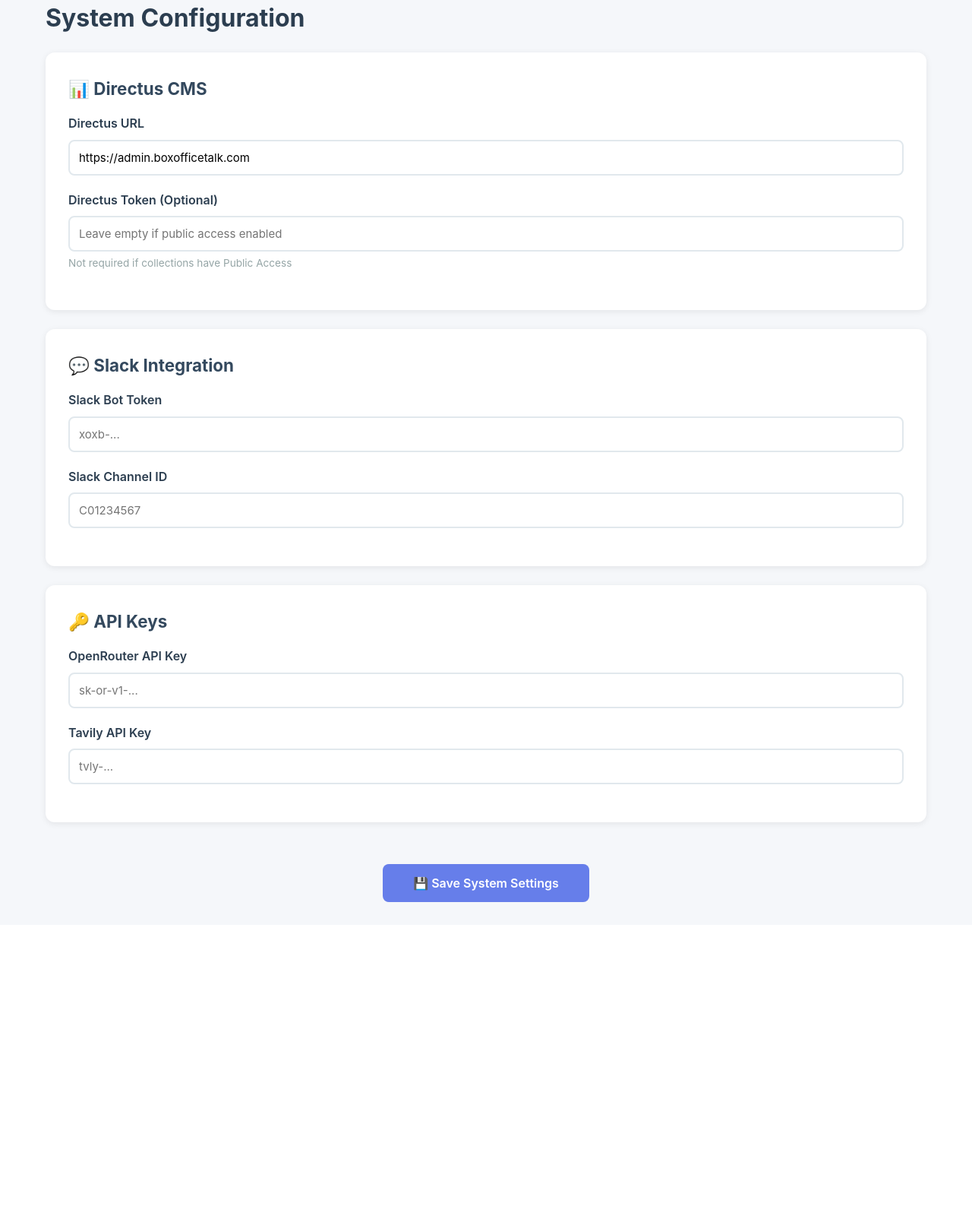
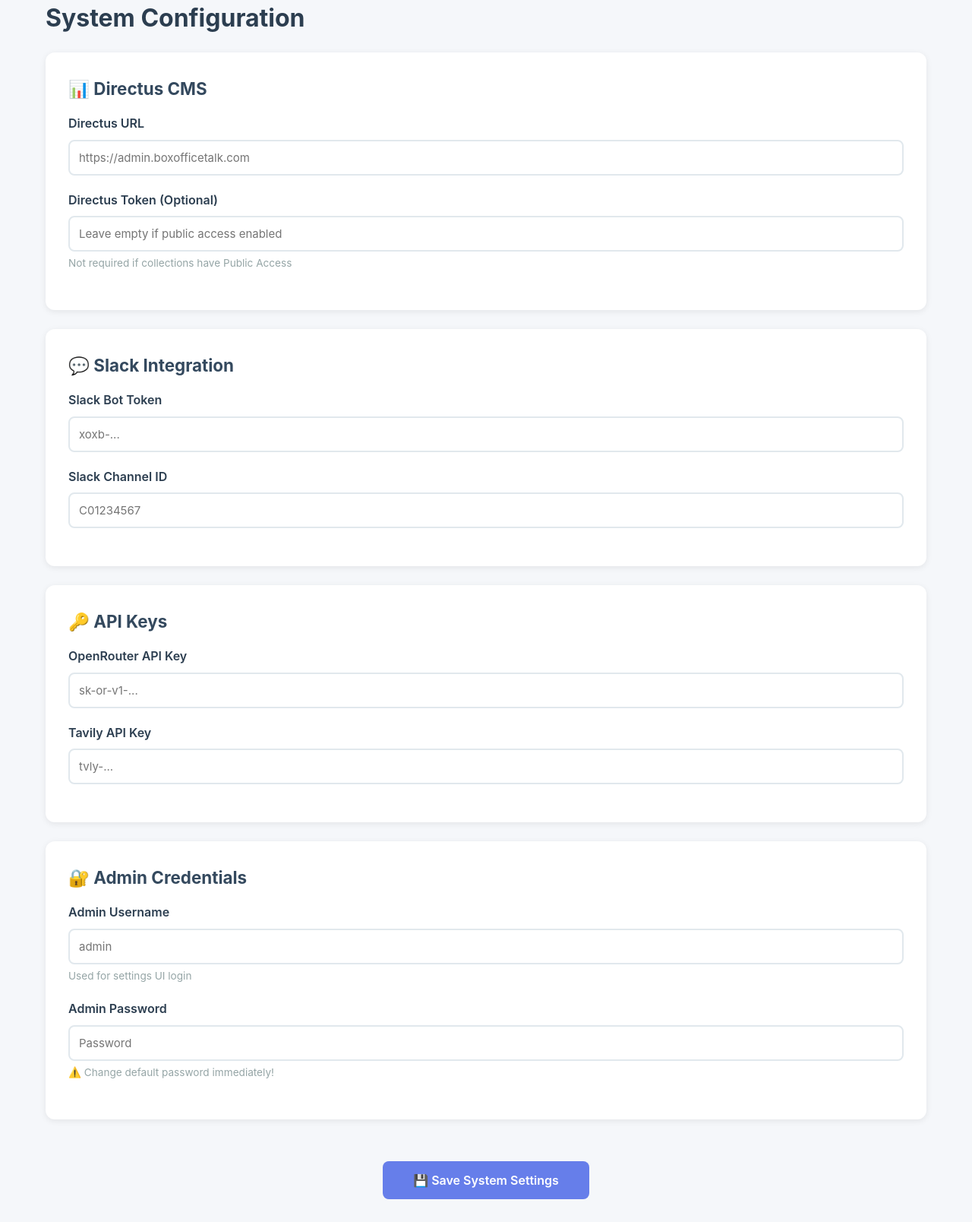
Before and after one commit to iamdeepak90/boxofficebot, a Flask app: template templates/settings.html in a window 1280 px wide. Shown: the part 313-1921 px from the top of the page at 76% size. Before the commit the page ends 1500 px from the top, so only its background shows below. Run offline with Flask 3, Linux system fonts and the light colour scheme; the template is opened without the code that fills it, so the values that code supplies are empty.

Commit message:
Authentication

```diff
--- a/server.py
+++ b/server.py
@@ -1,9 +1,10 @@
 """
-server.py - Web layer for Slack webhooks + Settings UI/API
+server.py - Web layer for Slack webhooks + Settings UI
 Runs on port 8000
 """
 
-from flask import Flask, request, jsonify, send_from_directory
+from flask import Flask, request, jsonify, send_from_directory, Response
+from functools import wraps
 from common import *
 import json
 import os
@@ -11,7 +12,36 @@ import os
 app = Flask(__name__, static_folder='templates', template_folder='templates')
 
 # ============================================================================
-# SLACK WEBHOOK HANDLER
+# AUTHENTICATION
+# ============================================================================
+
+def check_auth(username, password):
+    """Check if username/password is valid"""
+    admin_username = get_setting('admin_username', 'admin')
+    admin_password = get_setting('admin_password', 'boxoffice2024')
+
+    return username == admin_username and password == admin_password
+
+def authenticate():
+    """Send 401 response for authentication"""
+    return Response(
+        'Authentication required.\nPlease login with your credentials.',
+        401,
+        {'WWW-Authenticate': 'Basic realm="Box Office Settings"'}
+    )
+
+def requires_auth(f):
+    """Decorator for routes that require authentication"""
+    @wraps(f)
+    def decorated(*args, **kwargs):
+        auth = request.authorization
+        if not auth or not check_auth(auth.username, auth.password):
+            return authenticate()
+        return f(*args, **kwargs)
+    return decorated
+
+# ============================================================================
+# SLACK WEBHOOK HANDLER (PUBLIC - NO AUTH)
 # ============================================================================
 
 def parse_slack_payload(payload: Dict) -> Optional[Dict]:
@@ -23,7 +53,6 @@ def parse_slack_payload(payload: Dict) -> Optional[Dict]:
         channel = payload.get('container', {}).get('channel_id') or payload.get('channel', {}).get('id')
         message_ts = payload.get('container', {}).get('message_ts') or payload.get('message', {}).get('ts')
 
-        # Extract selections
         state = payload.get('state', {}).get('values', {})
 
         movie_ids = []
@@ -63,7 +92,7 @@ def parse_slack_payload(payload: Dict) -> Optional[Dict]:
 
 @app.route('/slack/interactions', methods=['POST'])
 def slack_interactions():
-    """Handle Slack interactions (Approve/Reject only)"""
+    """Handle Slack interactions (Approve/Reject) - PUBLIC"""
     try:
         payload_str = request.form.get('payload')
         if not payload_str:
@@ -97,7 +126,6 @@ def slack_interactions():
 
         # APPROVE
         elif action == 'approve_article':
-            # Validate
             movie_ids = parsed.get('movie_ids', [])
             people_ids = parsed.get('people_ids', [])
             category_id = parsed.get('category_id')
@@ -112,10 +140,8 @@ def slack_interactions():
                     slack_ephemeral(response_url, "⚠️ Please select a category")
                 return jsonify({"error": "No category"}), 200
 
-            # Update lead
             directus_patch(f"/items/news_leads/{lead_id}", {'status': 'approved_high'})
 
-            # Enqueue job
             job_data = {
                 'type': 'news_article',
                 'lead_id': lead_id,
@@ -127,11 +153,9 @@ def slack_interactions():
 
             enqueue_job('queue:content_generation', job_data)
 
-            # Delete Slack message
             if channel and message_ts:
                 slack_delete_message(channel, message_ts)
 
-            # Confirm
             if response_url:
                 slack_ephemeral(response_url, "✅ Article approved! Generating content...")
 
@@ -145,26 +169,29 @@ def slack_interactions():
         return jsonify({"error": str(e)}), 500
 
 # ============================================================================
-# SETTINGS UI
+# SETTINGS UI (PROTECTED)
 # ============================================================================
 
 @app.route('/')
 @app.route('/settings')
+@requires_auth
 def settings_page():
     """Serve settings HTML page"""
     return send_from_directory('templates', 'settings.html')
 
 
 @app.route('/static/<path:filename>')
+@requires_auth
 def serve_static(filename):
     """Serve static files (CSS/JS)"""
     return send_from_directory('templates', filename)
 
 # ============================================================================
-# SETTINGS API - SYSTEM
+# SETTINGS API - SYSTEM (PROTECTED)
 # ============================================================================
 
 @app.route('/api/settings/system', methods=['GET'])
+@requires_auth
 def get_system_settings():
     """Get system settings"""
     return jsonify({
@@ -173,11 +200,14 @@ def get_system_settings():
         'slack_bot_token': get_setting('slack_bot_token', ''),
         'slack_channel_id': get_setting('slack_channel_id', ''),
         'openrouter_api_key': get_setting('openrouter_api_key', ''),
-        'tavily_api_key': get_setting('tavily_api_key', '')
+        'tavily_api_key': get_setting('tavily_api_key', ''),
+        'admin_username': get_setting('admin_username', 'admin'),
+        'admin_password': get_setting('admin_password', 'boxoffice2024')
     })
 
 
 @app.route('/api/settings/system', methods=['POST'])
+@requires_auth
 def save_system_settings():
     """Save system settings"""
     data = request.json
@@ -186,22 +216,25 @@ def save_system_settings():
     return jsonify({'success': True})
 
 # ============================================================================
-# SETTINGS API - RSS FEEDS
+# SETTINGS API - RSS FEEDS (PROTECTED)
 # ============================================================================
 
 @app.route('/api/settings/rss_feeds/news', methods=['GET'])
+@requires_auth
 def get_news_feeds():
     """Get news RSS feeds"""
     return jsonify({'feeds': get_setting('news_rss_feeds', [])})
 
 
 @app.route('/api/settings/rss_feeds/box_office', methods=['GET'])
+@requires_auth
 def get_box_office_feeds():
     """Get box office RSS feeds"""
     return jsonify({'feeds': get_setting('box_office_rss_feeds', [])})
 
 
 @app.route('/api/settings/rss_feeds/news/add', methods=['POST'])
+@requires_auth
 def add_news_feed():
     """Add news RSS feed"""
     url = request.json.get('url')
@@ -215,6 +248,7 @@ def add_news_feed():
 
 
 @app.route('/api/settings/rss_feeds/box_office/add', methods=['POST'])
+@requires_auth
 def add_box_office_feed():
     """Add box office RSS feed"""
     url = request.json.get('url')
@@ -228,6 +262,7 @@ def add_box_office_feed():
 
 
 @app.route('/api/settings/rss_feeds/news/toggle', methods=['POST'])
+@requires_auth
 def toggle_news_feed():
     """Toggle news feed"""
     index = request.json.get('index')
@@ -242,6 +277,7 @@ def toggle_news_feed():
 
 
 @app.route('/api/settings/rss_feeds/box_office/toggle', methods=['POST'])
+@requires_auth
 def toggle_box_office_feed():
     """Toggle box office feed"""
     index = request.json.get('index')
@@ -256,6 +292,7 @@ def toggle_box_office_feed():
 
 
 @app.route('/api/settings/rss_feeds/news/remove', methods=['POST'])
+@requires_auth
 def remove_news_feed():
     """Remove news feed"""
     index = request.json.get('index')
@@ -270,6 +307,7 @@ def remove_news_feed():
 
 
 @app.route('/api/settings/rss_feeds/box_office/remove', methods=['POST'])
+@requires_auth
 def remove_box_office_feed():
     """Remove box office feed"""
     index = request.json.get('index')
@@ -283,10 +321,11 @@ def remove_box_office_feed():
     return jsonify({'success': False})
 
 # ============================================================================
-# SETTINGS API - AI MODELS
+# SETTINGS API - AI MODELS (PROTECTED)
 # ============================================================================
 
 @app.route('/api/settings/ai_models', methods=['GET'])
+@requires_auth
 def get_ai_models():
     """Get AI model settings"""
     return jsonify({
@@ -348,6 +387,7 @@ def get_ai_models():
 
 
 @app.route('/api/settings/ai_models', methods=['POST'])
+@requires_auth
 def save_ai_models():
     """Save AI model settings"""
     data = request.json
@@ -356,10 +396,11 @@ def save_ai_models():
     return jsonify({'success': True})
 
 # ============================================================================
-# SETTINGS API - SCRAPER
+# SETTINGS API - SCRAPER (PROTECTED)
 # ============================================================================
 
 @app.route('/api/settings/scraper', methods=['GET'])
+@requires_auth
 def get_scraper_settings():
     """Get scraper settings"""
     return jsonify({
@@ -370,6 +411,7 @@ def get_scraper_settings():
 
 
 @app.route('/api/settings/scraper', methods=['POST'])
+@requires_auth
 def save_scraper_settings():
     """Save scraper settings"""
     data = request.json
@@ -378,10 +420,11 @@ def save_scraper_settings():
     return jsonify({'success': True})
 
 # ============================================================================
-# SETTINGS API - ADVANCED
+# SETTINGS API - ADVANCED (PROTECTED)
 # ============================================================================
 
 @app.route('/api/settings/advanced', methods=['GET'])
+@requires_auth
 def get_advanced_settings():
     """Get advanced settings"""
     return jsonify({
@@ -393,6 +436,7 @@ def get_advanced_settings():
 
 
 @app.route('/api/settings/advanced', methods=['POST'])
+@requires_auth
 def save_advanced_settings():
     """Save advanced settings"""
     data = request.json
@@ -401,7 +445,7 @@ def save_advanced_settings():
     return jsonify({'success': True})
 
 # ============================================================================
-# HEALTH CHECK
+# HEALTH CHECK (PUBLIC)
 # ============================================================================
 
 @app.route('/health', methods=['GET'])
@@ -418,6 +462,5 @@ def health_check():
 # ============================================================================
 
 if __name__ == '__main__':
-    # Development mode only - use gunicorn in production
     logger.info("Starting server in development mode...")
     app.run(host='0.0.0.0', port=8000, debug=False)
--- a/templates/settings.html
+++ b/templates/settings.html
@@ -1,11 +1,13 @@
 <!DOCTYPE html>
 <html lang="en">
+
 <head>
     <meta charset="UTF-8">
     <meta name="viewport" content="width=device-width, initial-scale=1.0">
     <title>Box Office System - Settings</title>
     <link rel="stylesheet" href="/static/settings.css">
 </head>
+
 <body>
     <div class="container">
         <header>
@@ -60,6 +62,20 @@
                 <div class="input-group">
                     <label>Tavily API Key</label>
                     <input type="password" id="tavily_api_key" placeholder="tvly-...">
+                </div>
+            </div>
+
+            <div class="card">
+                <h2>🔐 Admin Credentials</h2>
+                <div class="input-group">
+                    <label>Admin Username</label>
+                    <input type="text" id="admin_username" placeholder="admin">
+                    <small>Used for settings UI login</small>
+                </div>
+                <div class="input-group">
+                    <label>Admin Password</label>
+                    <input type="password" id="admin_password" placeholder="Password">
+                    <small>⚠️ Change default password immediately!</small>
                 </div>
             </div>
 
@@ -391,4 +407,5 @@
 
     <script src="/static/settings.js"></script>
 </body>
+
 </html>
--- a/templates/settings.js
+++ b/templates/settings.js
@@ -81,6 +81,8 @@ function loadSystemSettings() {
             setInputValue('slack_channel_id', data.slack_channel_id);
             setInputValue('openrouter_api_key', data.openrouter_api_key);
             setInputValue('tavily_api_key', data.tavily_api_key);
+            setInputValue('admin_username', data.admin_username);
+            setInputValue('admin_password', data.admin_password);
         })
         .catch(err => {
             console.error('Error loading system settings:', err);
@@ -95,7 +97,9 @@ function saveSystemSettings() {
         slack_bot_token: getInputValue('slack_bot_token'),
         slack_channel_id: getInputValue('slack_channel_id'),
         openrouter_api_key: getInputValue('openrouter_api_key'),
-        tavily_api_key: getInputValue('tavily_api_key')
+        tavily_api_key: getInputValue('tavily_api_key'),
+        admin_username: getInputValue('admin_username'),
+        admin_password: getInputValue('admin_password')
     };
 
     fetch('/api/settings/system', {
```
